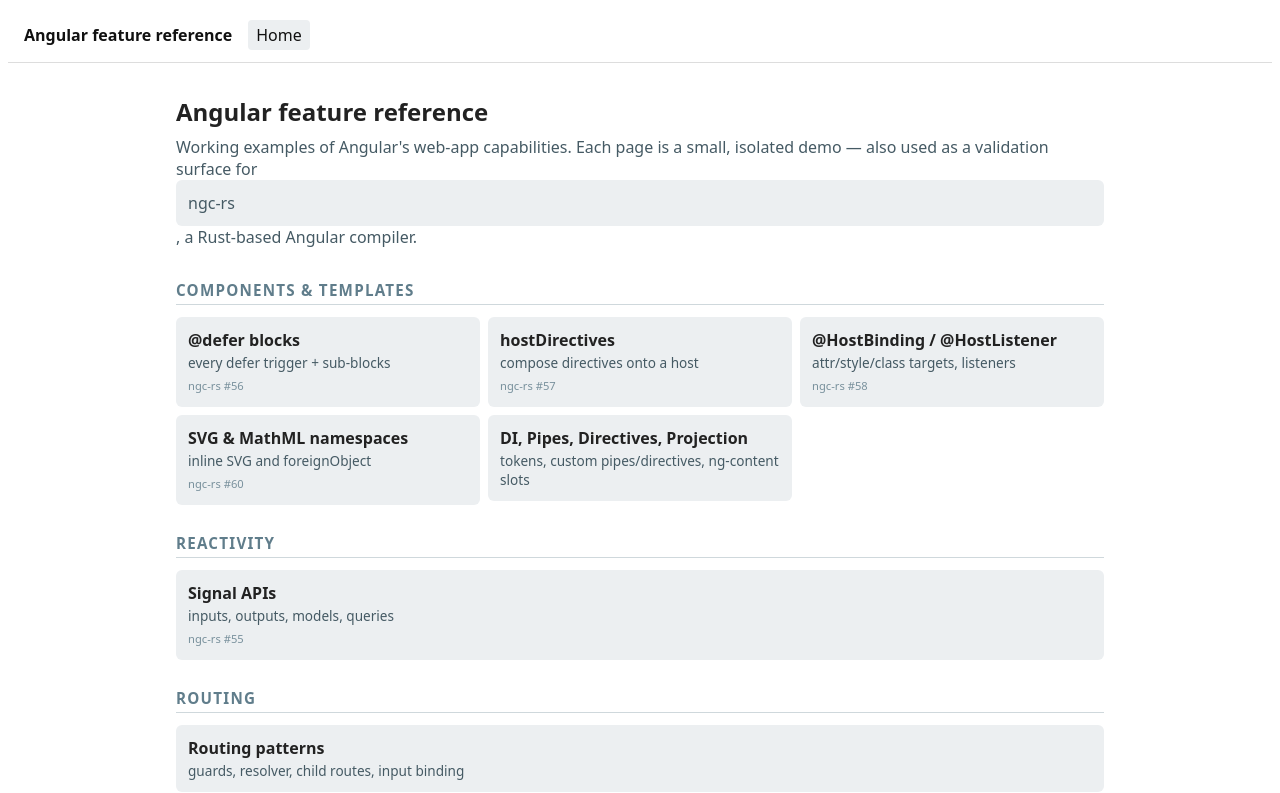
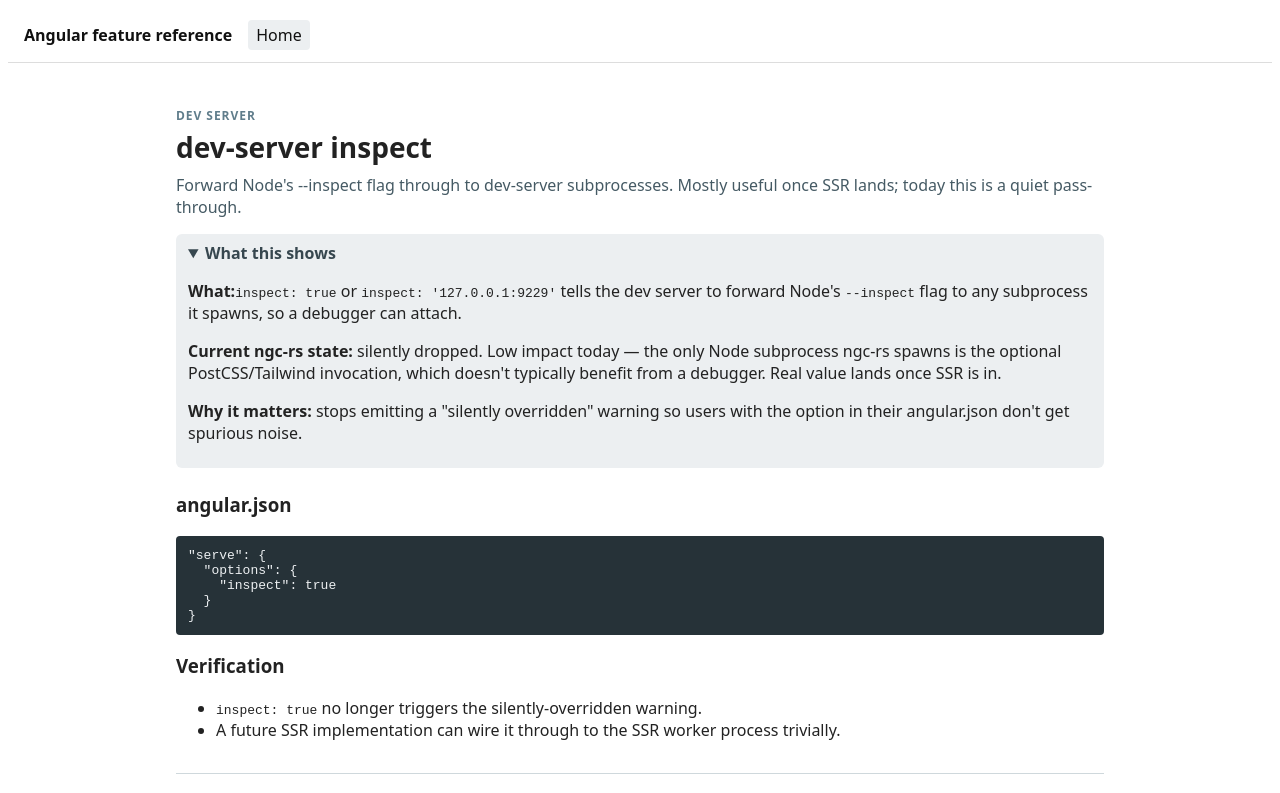
Before and after one commit to lukekania/ngc-rs-test-project, an Angular app: page /inspect in a window 1280 px wide. Before the commit this address led to /. Shown: the top 793 px of the page. Built offline with nearby package versions, Linux system fonts and the light colour scheme.

Commit message:
feat: add issue-151 dev-server inspect page

```diff
--- a/src/app/app.routes.ts
+++ b/src/app/app.routes.ts
@@ -224,5 +224,12 @@ export const routes: Routes = [
         (m) => m.Issue150LiveReloadComponent,
       ),
   },
+  {
+    path: 'inspect',
+    loadComponent: () =>
+      import('./features/issue-151-inspect/issue-151-inspect.component').then(
+        (m) => m.Issue151InspectComponent,
+      ),
+  },
   { path: '**', redirectTo: '' },
 ];
--- a/src/app/features/home/home.component.ts
+++ b/src/app/features/home/home.component.ts
@@ -89,6 +89,7 @@ const GROUPS: FeatureGroup[] = [
       { label: 'HMR', path: '/hmr', issue: 145, blurb: 'hot-module replacement — component state survives edits' },
       { label: 'poll watch', path: '/poll-watch', issue: 149, blurb: 'polling fallback for NFS / Docker bind-mounts / WSL' },
       { label: 'liveReload', path: '/live-reload', issue: 150, blurb: 'toggle auto-reload SSE channel' },
+      { label: 'inspect', path: '/inspect', issue: 151, blurb: 'forward --inspect to dev-server subprocesses' },
     ],
   },
 ];
--- /dev/null
+++ b/src/app/features/issue-151-inspect/issue-151-inspect.component.ts
@@ -0,0 +1,48 @@
+import { Component } from '@angular/core';
+import { FeaturePageComponent } from '../../shared/feature-page/feature-page.component';
+
+@Component({
+  selector: 'app-issue-151-inspect',
+  imports: [FeaturePageComponent],
+  template: `
+    <app-feature-page
+      title="dev-server inspect"
+      groupLabel="Dev server"
+      description="Forward Node's --inspect flag through to dev-server subprocesses. Mostly useful once SSR lands; today this is a quiet pass-through."
+      [issue]="151"
+      [notesOpen]="true"
+    >
+      <ng-container ngProjectAs="[notes]">
+        <p>
+          <strong>What:</strong> <code>inspect: true</code> or
+          <code>inspect: '127.0.0.1:9229'</code> tells the dev server to forward Node's
+          <code>--inspect</code> flag to any subprocess it spawns, so a debugger can attach.
+        </p>
+        <p>
+          <strong>Current ngc-rs state:</strong> silently dropped. Low impact today — the only
+          Node subprocess ngc-rs spawns is the optional PostCSS/Tailwind invocation, which
+          doesn't typically benefit from a debugger. Real value lands once SSR is in.
+        </p>
+        <p>
+          <strong>Why it matters:</strong> stops emitting a "silently overridden" warning so
+          users with the option in their angular.json don't get spurious noise.
+        </p>
+      </ng-container>
+
+      <h3>angular.json</h3>
+      <pre><code>"serve": &#123;
+  "options": &#123;
+    "inspect": true
+  &#125;
+&#125;</code></pre>
+
+      <h3>Verification</h3>
+      <ul>
+        <li><code>inspect: true</code> no longer triggers the silently-overridden warning.</li>
+        <li>A future SSR implementation can wire it through to the SSR worker process trivially.</li>
+      </ul>
+    </app-feature-page>
+  `,
+  styles: [`pre { background: #263238; color: #eceff1; padding: 0.75rem; border-radius: 4px; overflow-x: auto; }`],
+})
+export class Issue151InspectComponent {}
```
